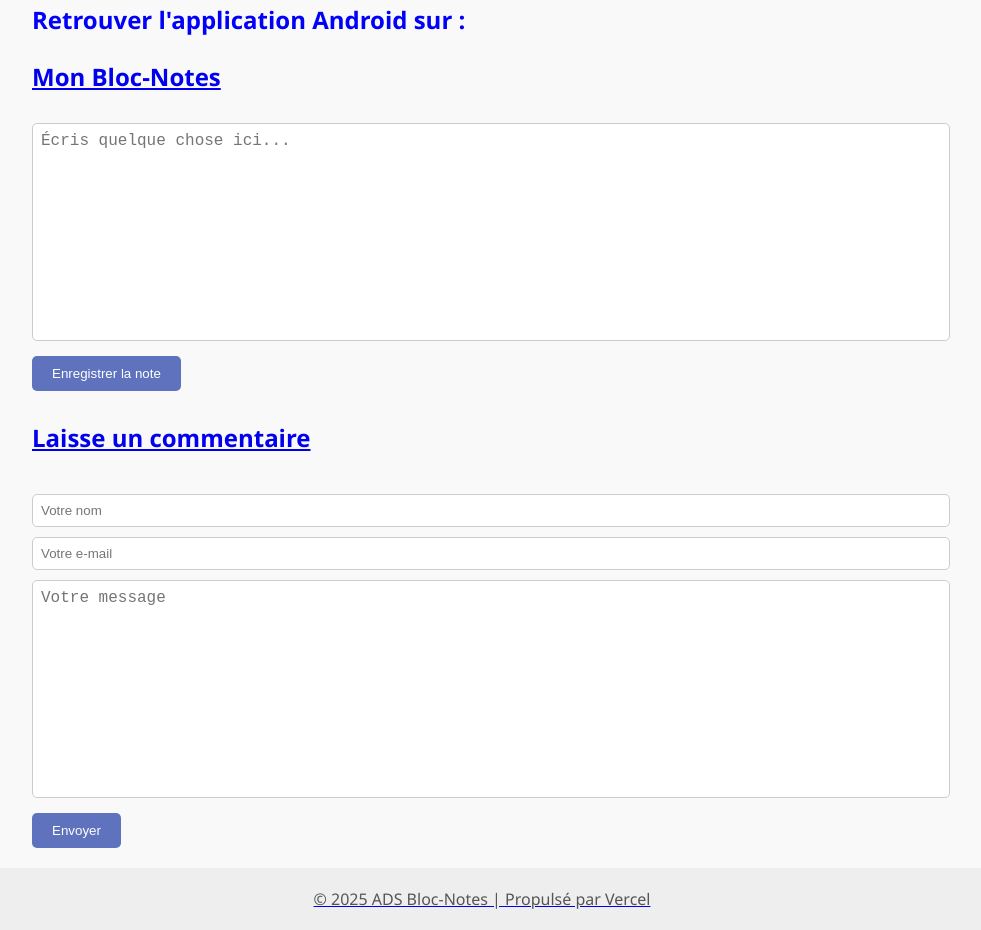
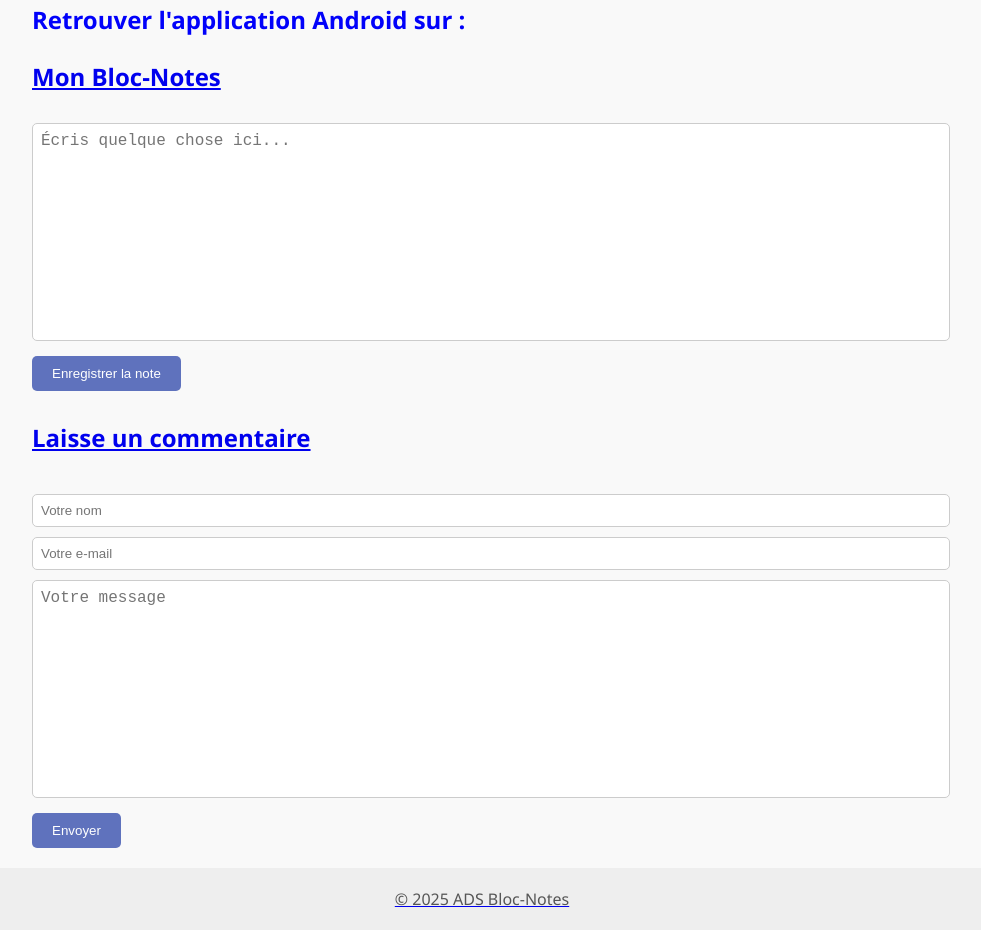
Before and after one commit to traorehaoua/adsblocnotes, a plain HTML site: page index.html in a window 1280 px wide. Shown: the part 551-1481 px from the top of the page, without its empty margins (158-1139 px from the left). Drawn offline with Linux system fonts and the light colour scheme.

Commit message:
Update index.html

```diff
--- a/index.html
+++ b/index.html
@@ -154,7 +154,7 @@
   </div>
 
   <footer>
-    &copy; 2025 ADS Bloc-Notes | Propulsé par Vercel
+    &copy; 2025 ADS Bloc-Notes
   </footer>
 
   <script>
```
